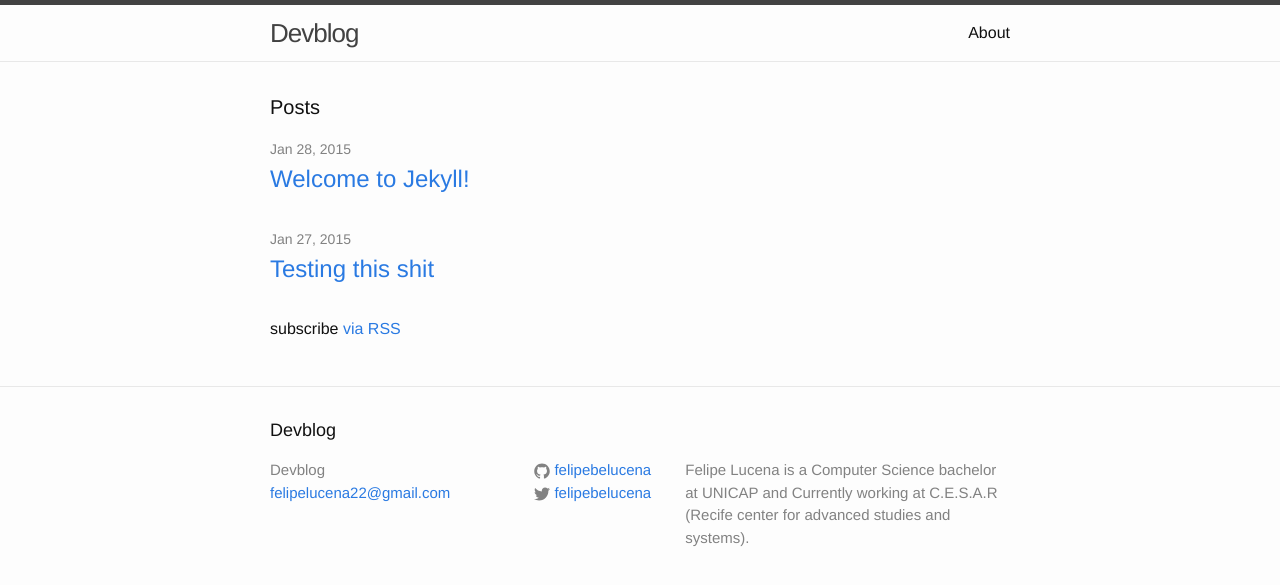
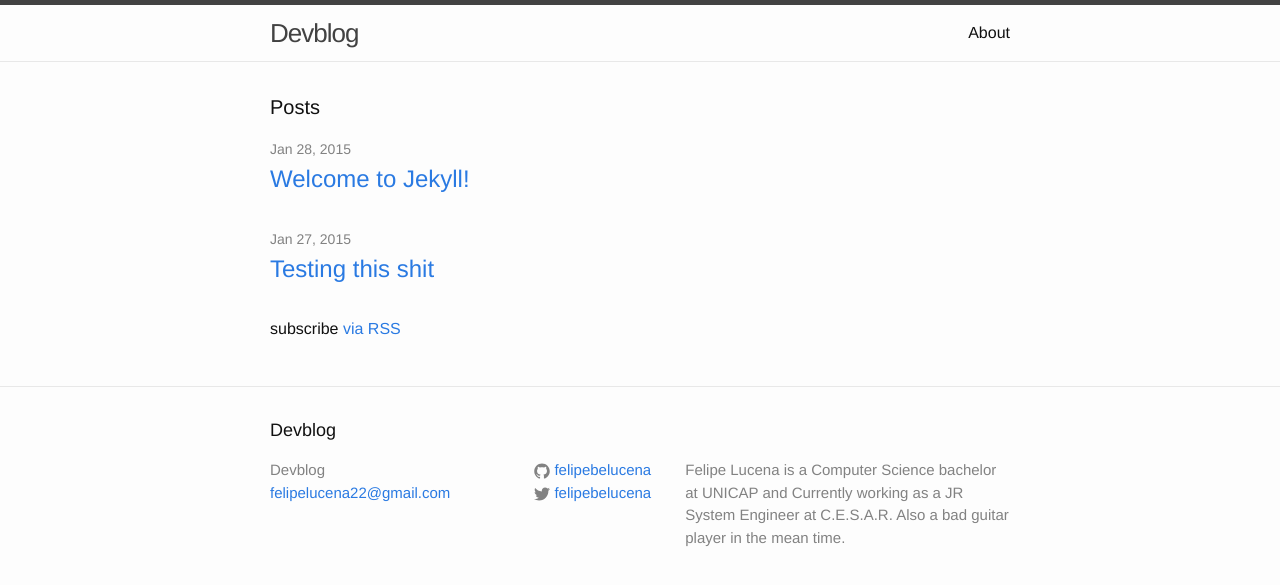
Before and after one commit to felipebelucena/felipebelucena.github.io, a Jekyll site: the page built from index.html, in a window 1280 px wide. Shown: the top 585 px of the page. Built offline with Jekyll 4.4.1, drawn with Linux system fonts in a browser that asks for light colours.

```diff
--- a/_config.yml
+++ b/_config.yml
@@ -2,7 +2,7 @@
 title: Devblog
 email: felipelucena22@gmail.com
 description: > # this means to ignore newlines until "baseurl:"
-  Felipe Lucena is a Computer Science bachelor at UNICAP and Currently working at C.E.S.A.R (Recife center for advanced studies and systems).
+  Felipe Lucena is a Computer Science bachelor at UNICAP and Currently working as a JR System Engineer at C.E.S.A.R. Also a bad guitar player in the mean time.
 baseurl: "" # the subpath of your site, e.g. /blog/
 url: "http://felipebelucena.github.io" # the base hostname & protocol for your site
 twitter_username: felipebelucena
```
Also changed, not shown: about.md (+3 -1 lines), 5 other files.
